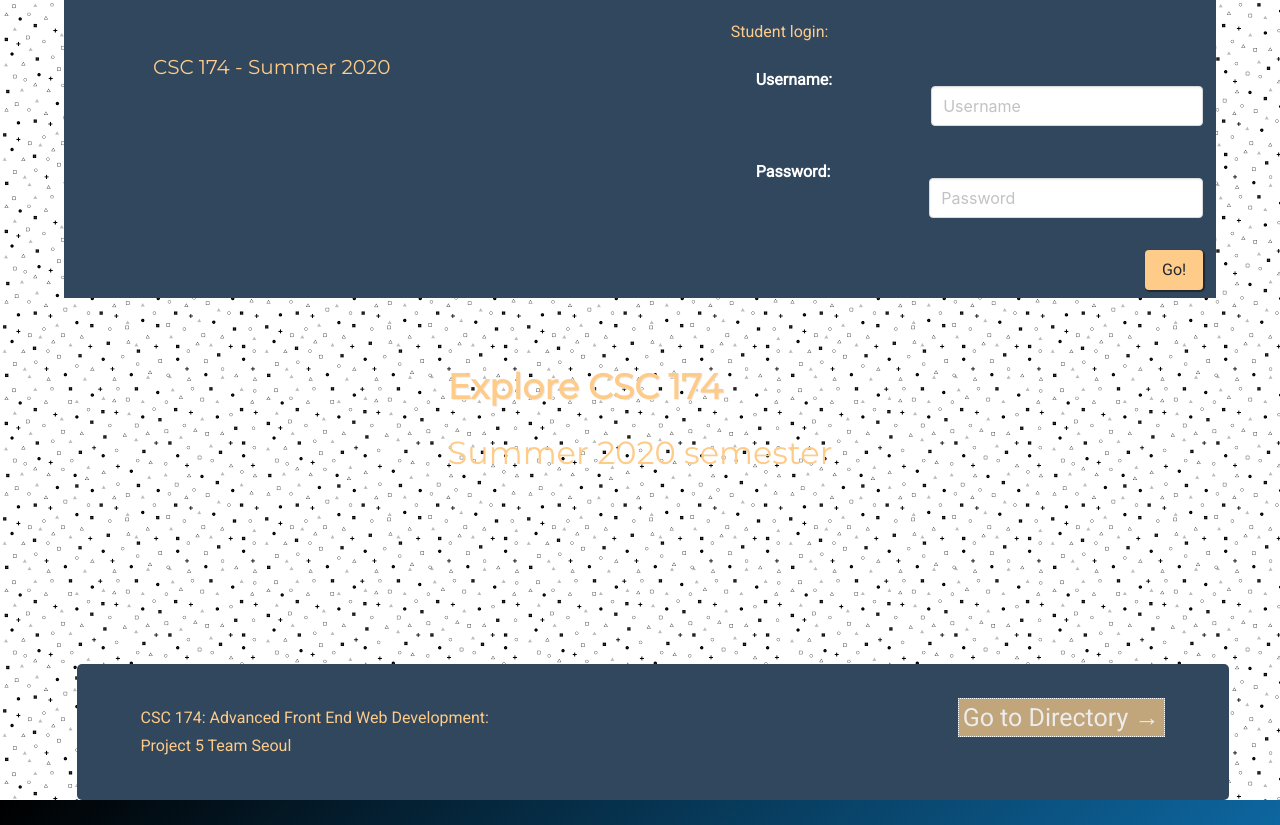
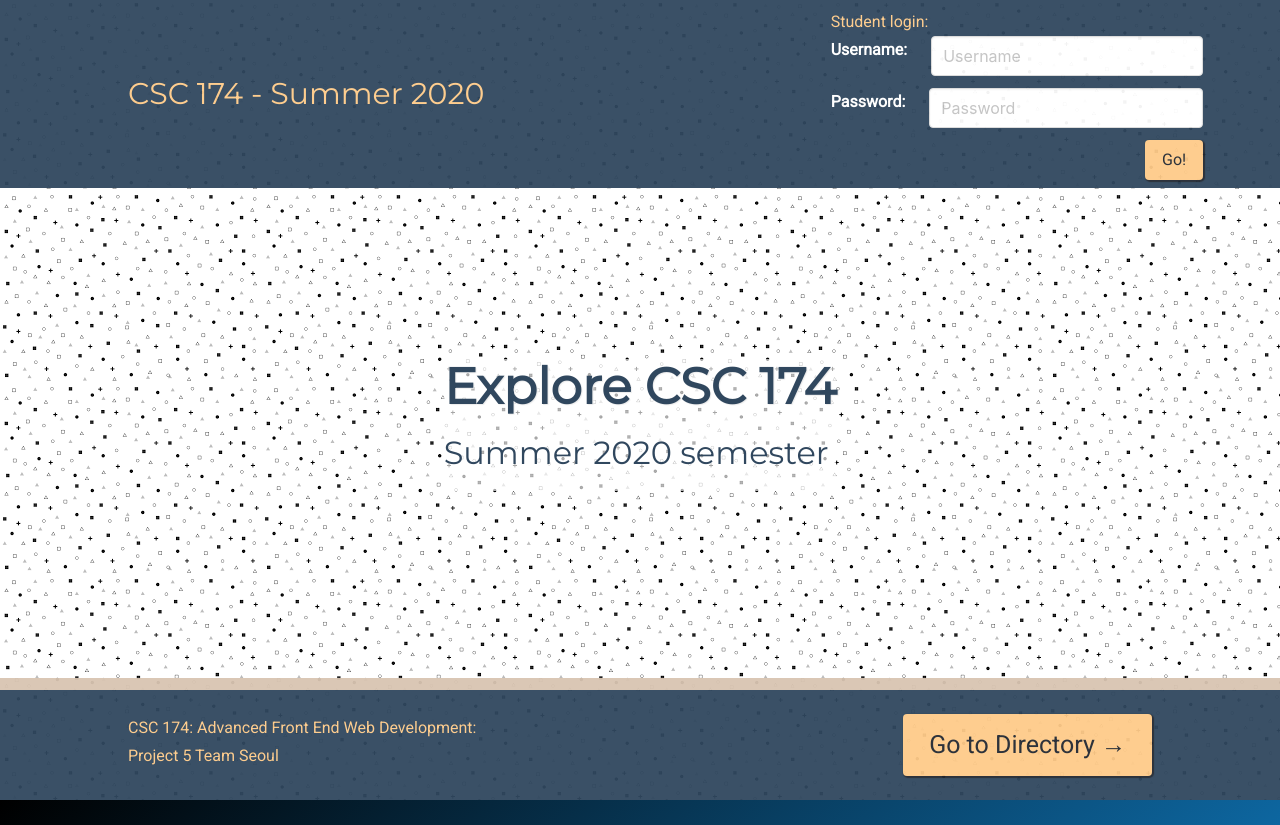
Before and after one commit to jalhadab/project5, a PHP site: page / in a window 1280 px wide. Run offline with PHP 8.4, Linux system fonts and the light colour scheme.

Commit message:
finished edits on the index page
changed a little bit of the layout, changed a little bit of the colors, moved some classes around int he index.php file

```diff
--- a/css/override.css
+++ b/css/override.css
@@ -21,12 +21,12 @@ body {
 }
 
 h1 {
-	font-size: 35px;
+	font-size: 50px;
 	font-weight: bold;
 	font-family: 'Montserrat', sans-serif;
 	margin-bottom: 20px;
 	text-shadow: 1px 1px 1px #ECECEC;
-	color: #FECB89;
+	color: #30475E;
 }
 
 h1, h2{
@@ -50,7 +50,6 @@ h1, h2, h3, h4, h5, h6 {
 p, div {
 	font-family: "Roboto", sans-serif;
 	line-height: 1.75em;
-	border-radius: 5px;
 }
 
 img {
@@ -92,10 +91,6 @@ article {
 		margin: auto;
 }
 
-footer {
-	padding-left: 25px;
-}
-
 form {
 	margin: 1vh 1vw;
 	display: flex;
@@ -106,10 +101,6 @@ form {
 header .container, footer .container {
 	display: flex;
 	justify-content: space-between;
-}
-
-header div{
-	margin: 10px 0px 0px 25px;
 }
 
 .dir-student {
@@ -139,6 +130,13 @@ header {
 p {
 	max-width: 600px;
 	justify-content: left;
+}
+
+.boxer{
+	position: absolute;
+	top: 50%;
+	-ms-transform: translateY(-50%);
+	transform: translateY(-50%);
 }
 
 /**************************************
@@ -172,18 +170,29 @@ p {
 .formpage strong {
 		color: #ECECEC;
 }
-
-.container {
-	background-color: #FECB89;
-}
-
 .z-pattern {
 	font-size: 2em;
 }
 
-.z-pattern .container {
+.boxer{
+	font-size: 30px;
+}
+
+.band {
 	background-color: #30475E;
 	color: #FECB89;
+	width:100%;
+	margin: 0;
+	opacity: 95%;
+}
+
+.silver{
+	background-color: #D9C5B2;
+	padding: 6px;
+}
+
+.white-back{
+	background: rgba(255, 255, 255, 0.65);
 }
 
 
@@ -325,7 +334,7 @@ a:hover {
 .z-pattern .strong,
 .z-pattern .weak,
 .z-pattern .terminal {
-	margin: 5vh 5vw;
+	margin: 3vh 5vw;
 }
 
 .persistent {
@@ -367,11 +376,10 @@ a:hover {
 .primary div {
 		text-decoration: none;
 		font-family: "Montserrat", sans-serif;
-		font-size: 20px;
 }
 
 .big-message {
-	color: #FECB89;
+	color: #30475E;
 }
 
 .studentquote {
--- a/index.php
+++ b/index.php
@@ -14,12 +14,11 @@
 
 	<body class="z-pattern">
 		<header class="persistent">
+			<div class = "band">
 				<section class="container">
 					<div class="primary">
 						<!-- Primary Optical Area -->
-						<div class="is-hidden-mobile">CSC 174 - Summer 2020</div>
-						<div class="is-hidden-tablet">Explore CSC 174:</div>
-						<div class="is-hidden-tablet">Summer 2020 semester</div>
+							<div class="boxer">CSC 174 - Summer 2020</div>
 					</div>
 
 					<form class="field">
@@ -59,15 +58,19 @@
 					</form>
 
 				</section><!-- .container -->
+			</div>
 		</header>
 		<main class="big-message">
 			<!-- Some big center content -->
-			<div class="is-hidden-mobile">
+			<div class="white-back">
 			<h1>Explore CSC 174</h1>
 			<h2>Summer 2020 semester</h2>
 			</div>
 		</main>
 		<footer class="persistent">
+			<div class = "band silver">
+			</div>
+			<div class = "band">
 				<div class="container">
 					<div class="weak">
 						<!-- Weak Fallow Area -->
@@ -76,9 +79,10 @@
 					</div>
 					<div class="terminal">
 						<!-- Terminal Area -->
-					<a href="directory.php">Go to Directory →</a>
+						<a class = "button is-link" href="directory.php">Go to Directory →</a>
 					</div>
 				</div><!-- .container -->
+			</div>
 		</footer>
 		<?php include "inc/scripts.php" ?>
 	</body>
```
Lines whose indentation alone changed are shown as unchanged.
